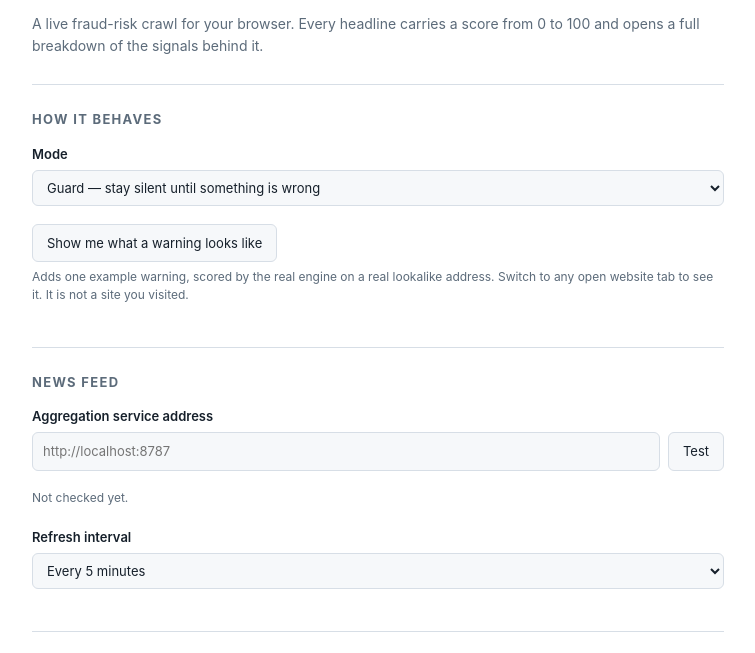
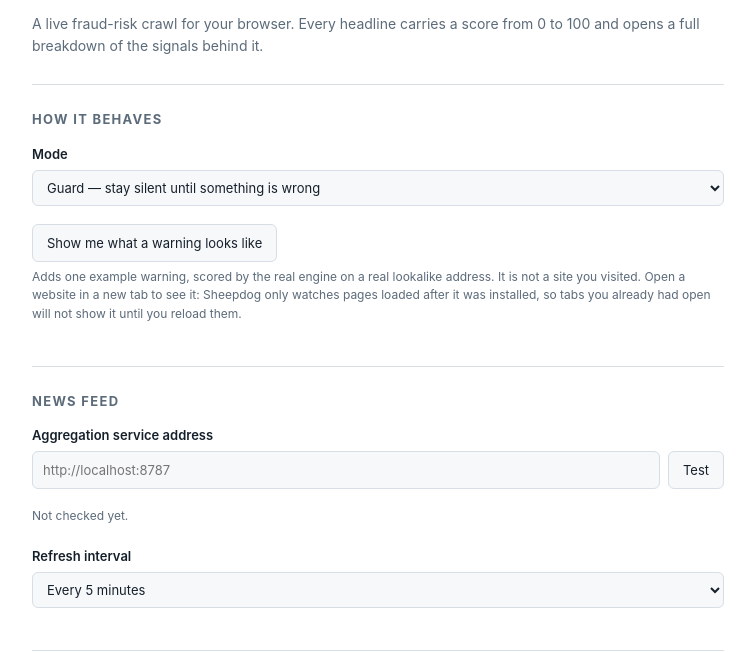
Before and after one commit to danlandeck/sheepdog, a browser extension: page extension/src/options/options.html in a window 1280 px wide. Shown: the part 92-745 px from the top of the page, without its empty margins (262-1017 px from the left). Drawn offline with Linux system fonts and the light colour scheme.

Commit message:
Explain that Sheepdog only watches pages loaded after install

```diff
--- a/extension/src/options/options.html
+++ b/extension/src/options/options.html
@@ -28,7 +28,7 @@
     </div>
     <div class="field">
       <button id="preview" class="btn">Show me what a warning looks like</button>
-      <p class="hint" id="previewResult">Adds one example warning, scored by the real engine on a real lookalike address. Switch to any open website tab to see it. It is not a site you visited.</p>
+      <p class="hint" id="previewResult">Adds one example warning, scored by the real engine on a real lookalike address. It is not a site you visited. Open a website in a new tab to see it: Sheepdog only watches pages loaded after it was installed, so tabs you already had open will not show it until you reload them.</p>
     </div>
   </section>
 
```
